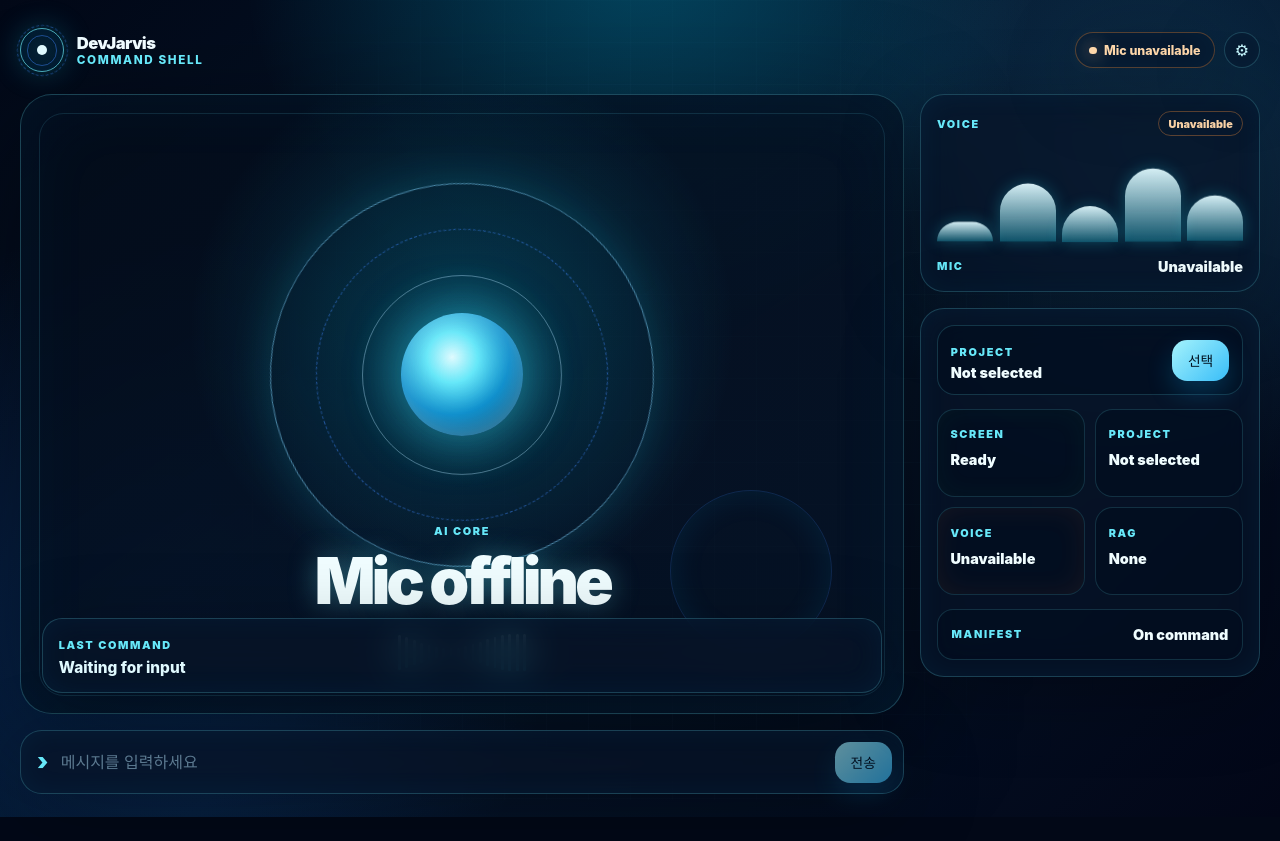
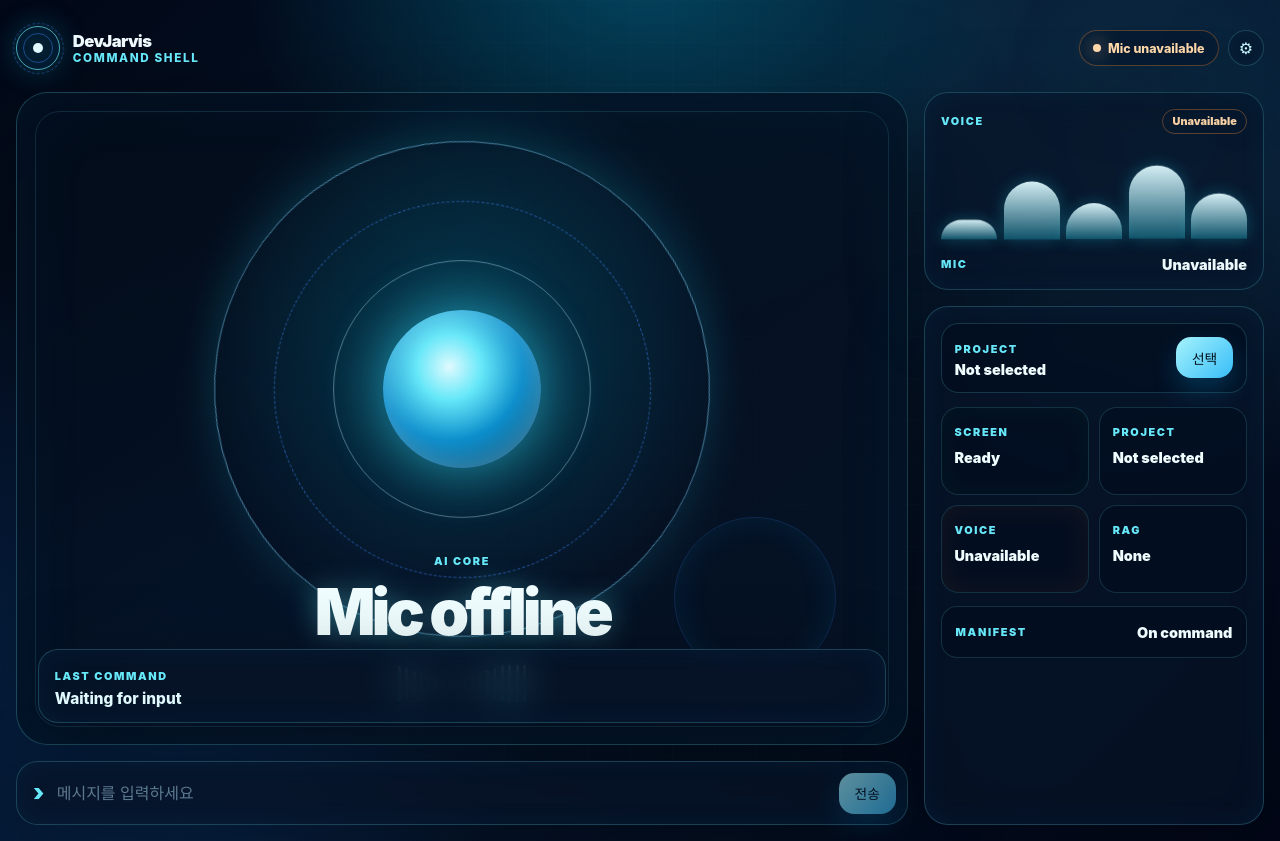
Before and after one commit to taeooo/devjarvis, a React (Vite) app in the folder devjarvis-desktop/: page / in a window 1280 px wide. Before the commit the page ends 817 px from the top, so only its background shows below. Built offline with nearby package versions, Linux system fonts and the light colour scheme; no server answers.

Commit message:
fix: start desktop jarvis shell maximized

```diff
--- a/devjarvis-desktop/src/styles.css
+++ b/devjarvis-desktop/src/styles.css
@@ -13,10 +13,18 @@
   box-sizing: border-box;
 }
 
+html,
+body,
+#root {
+  width: 100%;
+  min-width: 320px;
+  min-height: 100%;
+}
+
 body {
   margin: 0;
-  min-width: 320px;
   min-height: 100vh;
+  min-height: 100dvh;
   overflow-x: hidden;
   background:
     radial-gradient(circle at 50% -8%, rgba(0, 212, 255, 0.28), transparent 25rem),
@@ -42,10 +50,13 @@ input:disabled {
 
 .app-shell {
   position: relative;
-  width: min(1240px, calc(100% - 2rem));
+  display: flex;
+  flex-direction: column;
+  width: min(1760px, calc(100% - 2rem));
   min-height: 100vh;
+  min-height: 100dvh;
   margin: 0 auto;
-  padding: 1.15rem 0 1.4rem;
+  padding: 1rem 0 1rem;
 }
 
 .app-shell::before {
@@ -197,23 +208,34 @@ input:disabled {
   position: relative;
   z-index: 1;
   display: grid;
-  grid-template-columns: minmax(0, 1fr) 340px;
+  flex: 1;
+  grid-template-columns: minmax(0, 1fr) clamp(340px, 22vw, 420px);
   gap: 1rem;
-  min-height: calc(100vh - 6rem);
+  min-height: 0;
   padding-top: 0.75rem;
 }
 
 .main-command-zone,
 .side-stack {
+  min-height: 0;
+  gap: 1rem;
+}
+
+.main-command-zone {
+  display: grid;
+  grid-template-rows: minmax(0, 1fr) auto;
+}
+
+.side-stack {
   display: flex;
   flex-direction: column;
-  gap: 1rem;
 }
 
 .jarvis-core-panel {
   position: relative;
   display: grid;
-  min-height: min(620px, calc(100vh - 10.5rem));
+  min-height: 0;
+  height: 100%;
   overflow: hidden;
   border: 1px solid rgba(103, 232, 249, 0.24);
   border-radius: 2rem;
@@ -268,7 +290,7 @@ input:disabled {
 .orb-shell {
   position: relative;
   display: grid;
-  width: min(58vw, 24rem);
+  width: min(42vw, 31rem);
   aspect-ratio: 1;
   place-items: center;
 }
@@ -444,6 +466,10 @@ input:disabled {
 
 .side-stack {
   min-width: 0;
+}
+
+.side-stack .context-panel {
+  flex: 1;
 }
 
 .glass-card,
@@ -661,7 +687,7 @@ input:disabled {
 
 @media (max-width: 680px) {
   .app-shell {
-    width: min(100% - 1rem, 1240px);
+    width: min(100% - 1rem, 1760px);
   }
 
   .top-bar,
```
Also changed, not shown: devjarvis-desktop/src-tauri/tauri.conf.json (+6 -3 lines).
